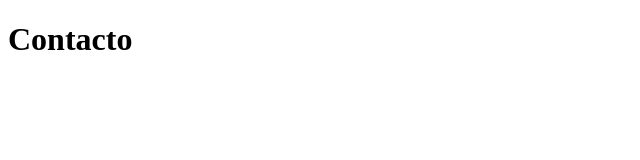
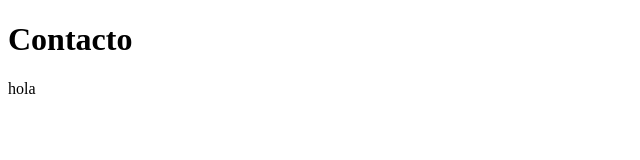
Before and after one commit to azariaspassarelli/Backend_Nest, a website: page client/dos.html in a window 1280 px wide. Shown: the full height of the page, 0-640 px from the left. Drawn offline with Linux system fonts and the light colour scheme.

Commit message:
Realizando el ejercicio 1

```diff
--- a/client/dos.html
+++ b/client/dos.html
@@ -8,6 +8,6 @@
 </head>
 <body>
     <h1>Contacto</h1>
-    <p></p>
+    <p>hola</p>
 </body>
 </html>
```
Also changed, not shown: client/tres.html (+1 -1 lines).
